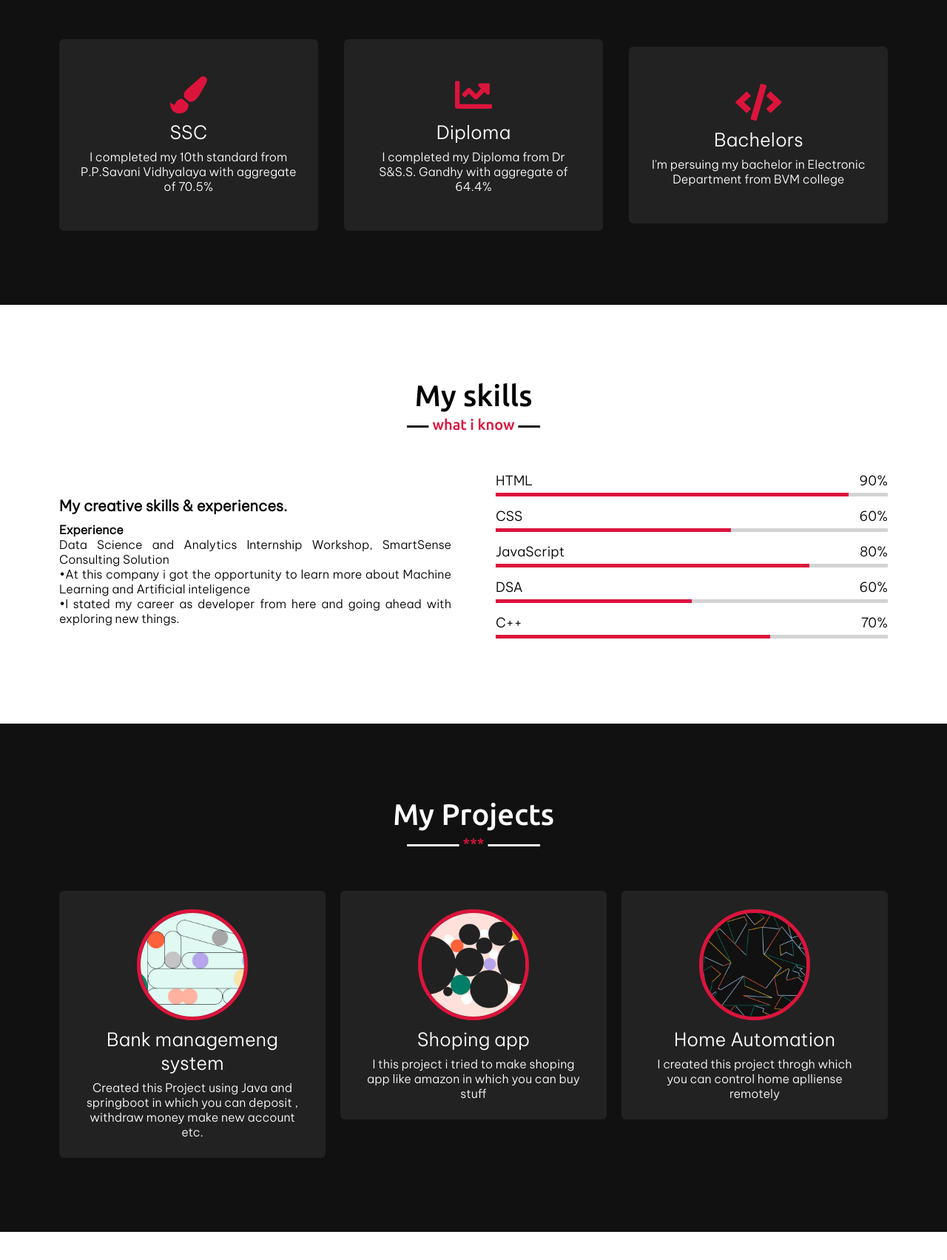
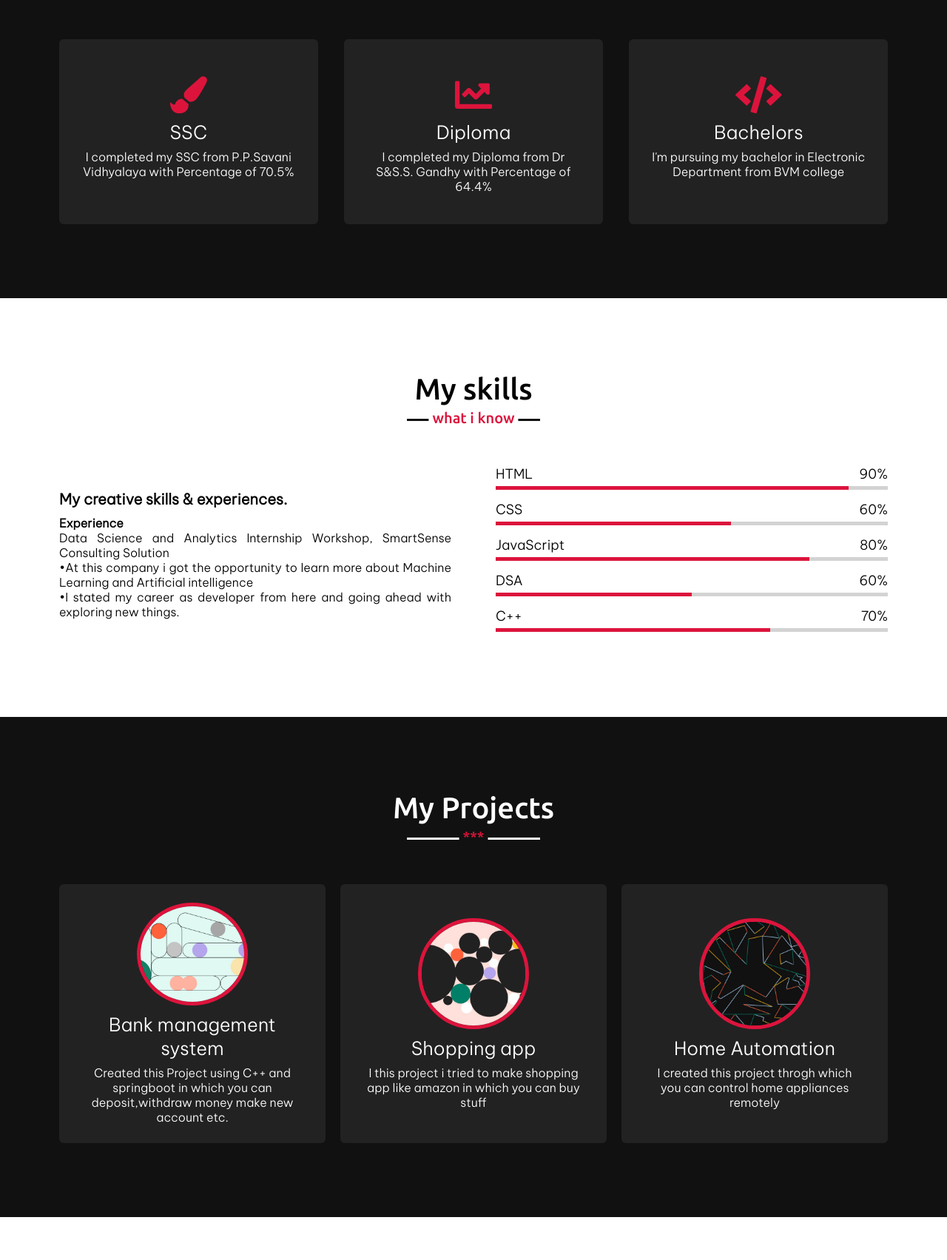
Before and after one commit to Nevil324/Nevil324.github.io, a plain HTML site: page index.html in a window 1280 px wide. Shown: the part 1703-3406 px from the top of the page at 74% size. Drawn offline with nearby package versions, Linux system fonts and the light colour scheme.

Commit message:
update profile pic

```diff
--- a/index.html
+++ b/index.html
@@ -5,7 +5,7 @@
     <meta name="viewport" content="width=device-width, initial-scale=1.0">
     <title>Personal Portfolio Website</title>
     <link rel="stylesheet" href="style.css">
-    <link rel="icon" type="image/x-icon" href="Nword.jpg">
+    <link rel="icon" type="image/x-icon" href="D:\Nevil324.github.io\Images\user.png">
     <link rel="stylesheet" href="https://cdnjs.cloudflare.com/ajax/libs/font-awesome/5.15.3/css/all.min.css"/>
     <script src="https://code.jquery.com/jquery-3.5.1.min.js"></script>
     <script src="https://cdnjs.cloudflare.com/ajax/libs/typed.js/2.0.11/typed.min.js"></script>
@@ -53,11 +53,11 @@
             <h2 class="title">About me</h2>
             <div class="about-content">
                 <div class="column left">
-                    <img src="user.jpg" alt="">
+                    <img src="Images\user.png" alt="">
                 </div>
                 <div class="column right">
                     <div class="text">I'm Nevil and I'm a <span class="typing-2"></span></div>
-                    <p> Hey , Guys i am Nevil currently persuing my bechlors in Electronic Department. And also having interest in Information And Technologies</p>
+                    <p> Hey , Guys i am Nevil currently pursuing my bachelors in Electronic Department. And also having interest in Information And Technologies</p>
 
                 </div>
             </div>
@@ -70,24 +70,24 @@
             <h2 class="title">My Education</h2>
             <div class="serv-content">
                 <div class="card">
-                    <div class="box">
+                    <div class="box eduimg">
                         <i class="fas fa-paint-brush"></i>
                         <div class="text">SSC</div>
-                        <p>I completed my 10th standard from P.P.Savani Vidhyalaya with aggregate of 70.5%</p>
+                        <p>I completed my SSC from P.P.Savani Vidhyalaya with Percentage of 70.5%</p>
                     </div>
                 </div>
                 <div class="card">
-                    <div class="box">
+                    <div class="box eduimg">
                         <i class="fas fa-chart-line"></i>
                         <div class="text">Diploma</div>
-                        <p>I completed my Diploma from Dr S&S.S. Gandhy with aggregate of 64.4%</p>
+                        <p>I completed my Diploma from Dr S&S.S. Gandhy with Percentage of 64.4%</p>
                     </div>
                 </div>
                 <div class="card">
-                    <div class="box">
+                    <div class="box eduimg">
                         <i class="fas fa-code"></i>
                         <div class="text">Bachelors</div>
-                        <p>I'm persuing  my bachelor in Electronic Department from BVM college</p>
+                        <p>I'm pursuing  my bachelor in Electronic Department from BVM college</p>
                     </div>
                 </div>
                </div>
@@ -103,7 +103,7 @@
                 <div class="column left">
                     <div class="text">My creative skills & experiences.</div>
                     <p><b>Experience</b><br>Data Science and Analytics Internship Workshop, SmartSense Consulting Solution <br>
-                        •At this company i got the opportunity to learn more about Machine Learning and Artificial inteligence <br>
+                        •At this company i got the opportunity to learn more about Machine Learning and Artificial intelligence <br>
                         •I stated my career as developer from here and going ahead with exploring new things.</p>
 
                 </div>
@@ -154,24 +154,24 @@
             <h2 class="title">My Projects</h2>
             <div class="carousel owl-carousel">
                 <div class="card">
-                    <div class="box">
-                        <img src="img1.jpg" alt="">
+                    <div class="box skillimg">
+                        <img src="Images\img1.jpg " alt="">
                         <div class="text">Home Automation</div>
-                        <p>I created this project throgh which you can control home aplliense remotely</p>
+                        <p>I created this project throgh which you can control home appliances remotely</p>
                     </div>
                 </div>
                 <div class="card">
-                    <div class="box">
-                        <img src="img2.jpg" alt="">
-                        <div class="text">Bank managemeng system</div>
-                        <p>Created this Project using Java and springboot in which you can deposit , withdraw money make new account etc.</p>
+                    <div class="box skillimg">
+                        <img src="Images\img2.jpg" alt="">
+                        <div class="text">Bank management system</div>
+                        <p>Created this Project using C++ and springboot in which you can deposit,withdraw money make new account etc.</p>
                     </div>
                 </div>
                 <div class="card">
-                    <div class="box">
-                        <img src="img3.jpg" alt="">
-                        <div class="text">Shoping app</div>
-                        <p>I this project i tried to make shoping app like amazon in which you can buy stuff </p>
+                    <div class="box skillimg">
+                        <img src="Images\img3.jpg" alt="">
+                        <div class="text">Shopping app</div>
+                        <p>I this project i tried to make shopping app like amazon in which you can buy stuff </p>
                     </div>
                 </div>
                 </div>
--- a/style.css
+++ b/style.css
@@ -284,7 +284,7 @@ section .title::after{
 .services .title::after,
 .teams .title::after{
     background: #111;
-    content: "what i provide";
+    content: "what i learn";
 }
 .services .serv-content .card{
     width: calc(33% - 20px);
@@ -454,6 +454,12 @@ section .title::after{
 .owl-dot.active,
 .owl-dot:hover{
     background: crimson!important;
+}
+.skillimg{
+    height: 300px;
+}
+.eduimg{
+    height: 150px;
 }
 
 /* contact section styling */
```
Also changed, not shown: Images/Nword.jpg (renamed from Nword.jpg), Images/img1.jpg (renamed from img1.jpg), Images/img2.jpg (renamed from img2.jpg), Images/img3.jpg (renamed from img3.jpg), Images/user.png (added), user.jpg (deleted).
